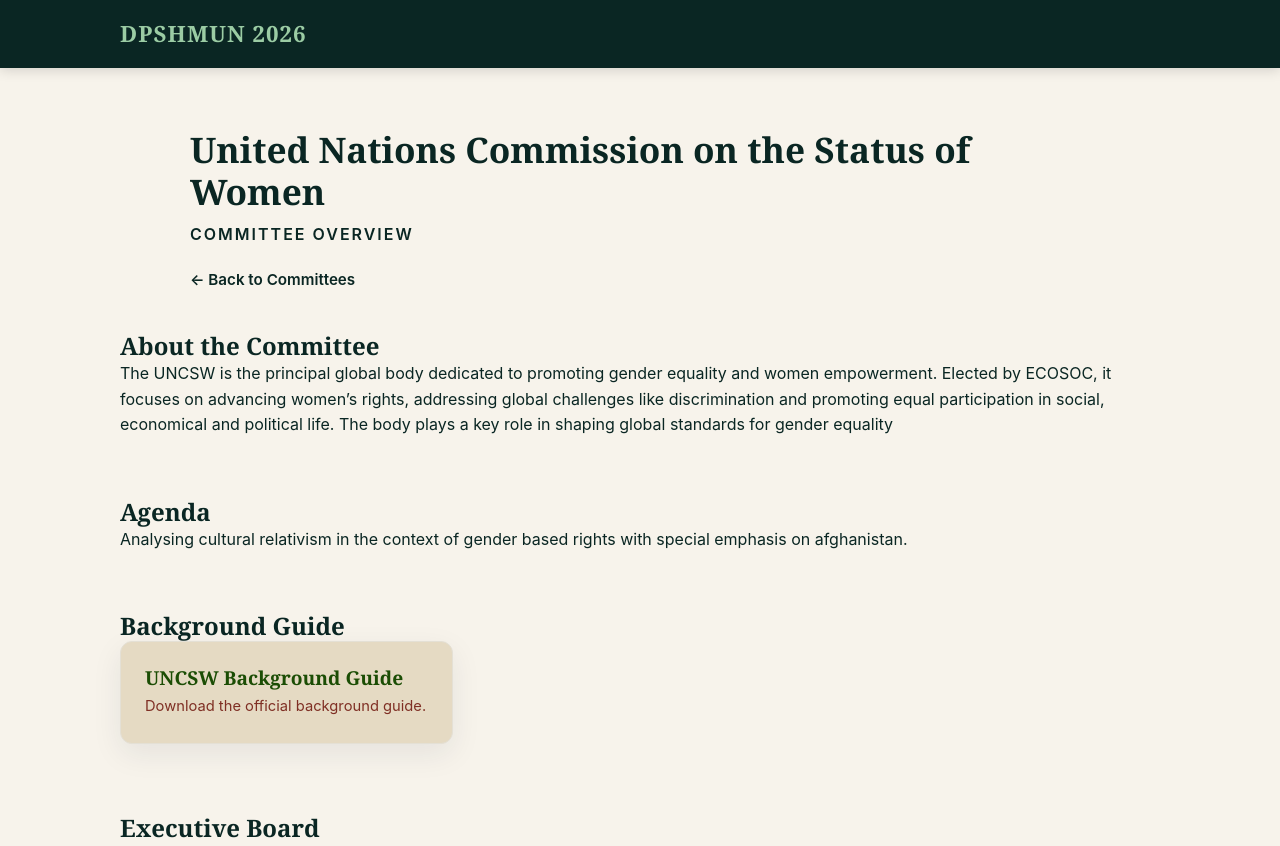
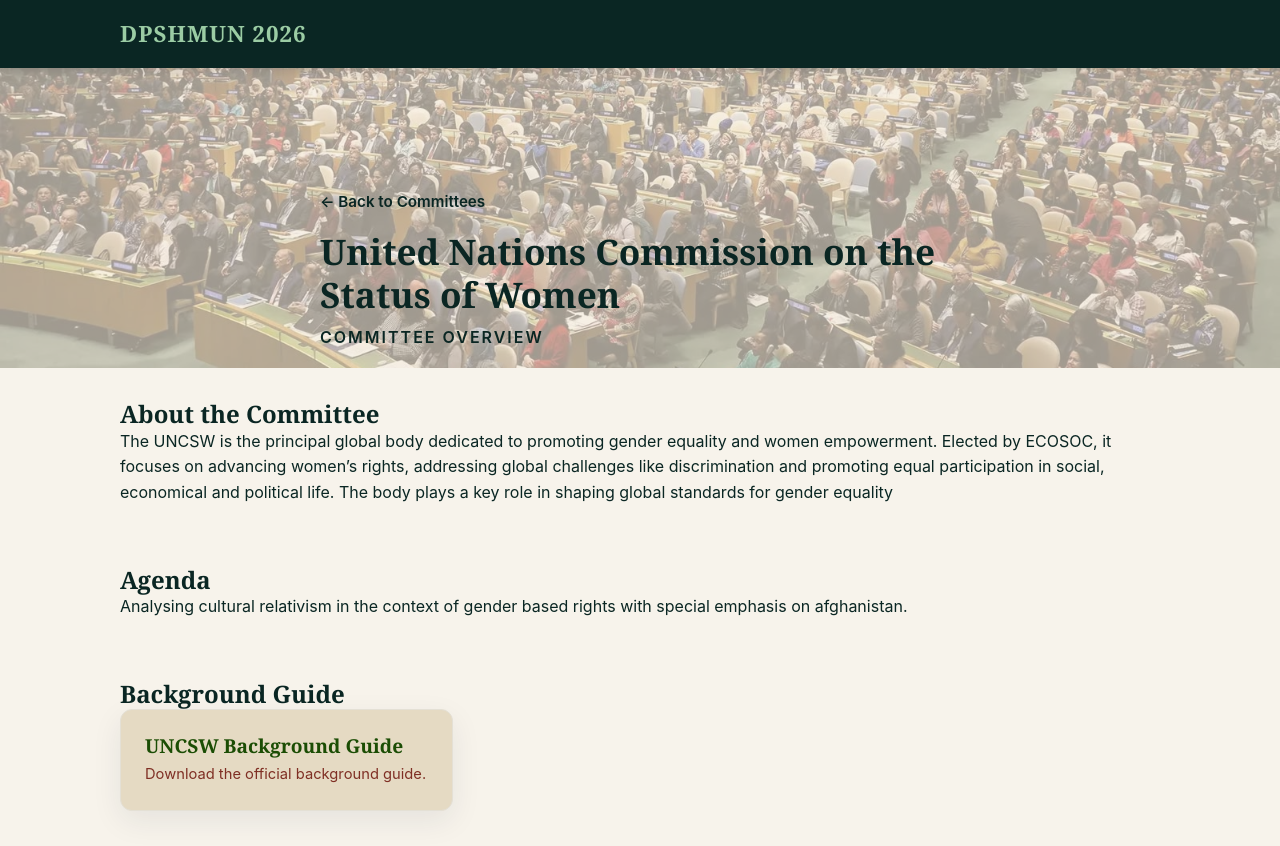
Before and after one commit to m3n0t7/DPSHMUN2026, a website: page committees/uncsw.html in a window 1280 px wide. Shown: the top 846 px of the page. Drawn offline with Linux system fonts and the light colour scheme.

Commit message:
Replace header with a banner section for UNCSW

```diff
--- a/committees/uncsw.html
+++ b/committees/uncsw.html
@@ -44,11 +44,17 @@
   </header>
 
   <!-- ===== HEADER ===== -->
-  <header class="page-header">
-    <h1>United Nations Commission on the Status of Women</h1>
-    <p class="eyebrow">Committee Overview</p>
-    <a href="../index.html" class="back-link">← Back to Committees</a>
-  </header>
+<section class="committee-banner">
+  <div class="banner-img-wrapper">
+    <img src="../committee-banners/uncsw.jpeg" alt="UNCSW Banner" class="banner-img">
+    <div class="banner-overlay"></div>
+    <header class="page-header banner-content">
+      <a href="../index.html" class="back-link">← Back to Committees</a>
+      <h1>United Nations Commission on the Status of Women</h1>
+      <p class="eyebrow">Committee Overview</p>
+    </header>
+  </div>
+</section>
 
   <!-- ===== MAIN CONTENT ===== -->
   <main class="container">
```
